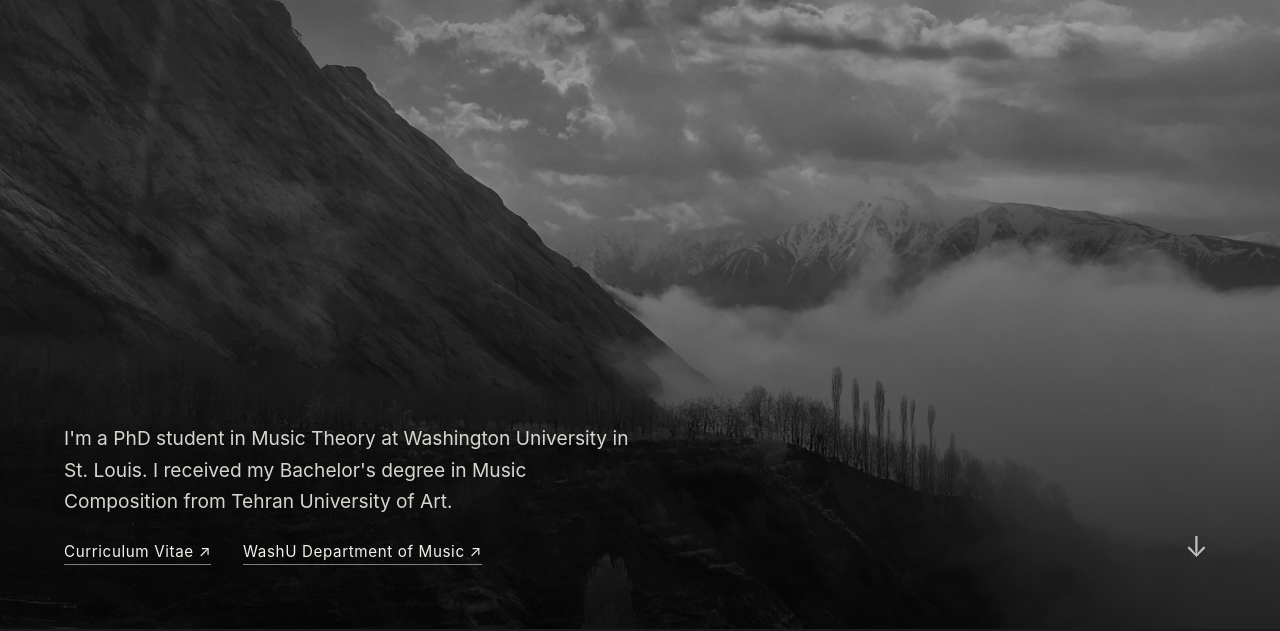
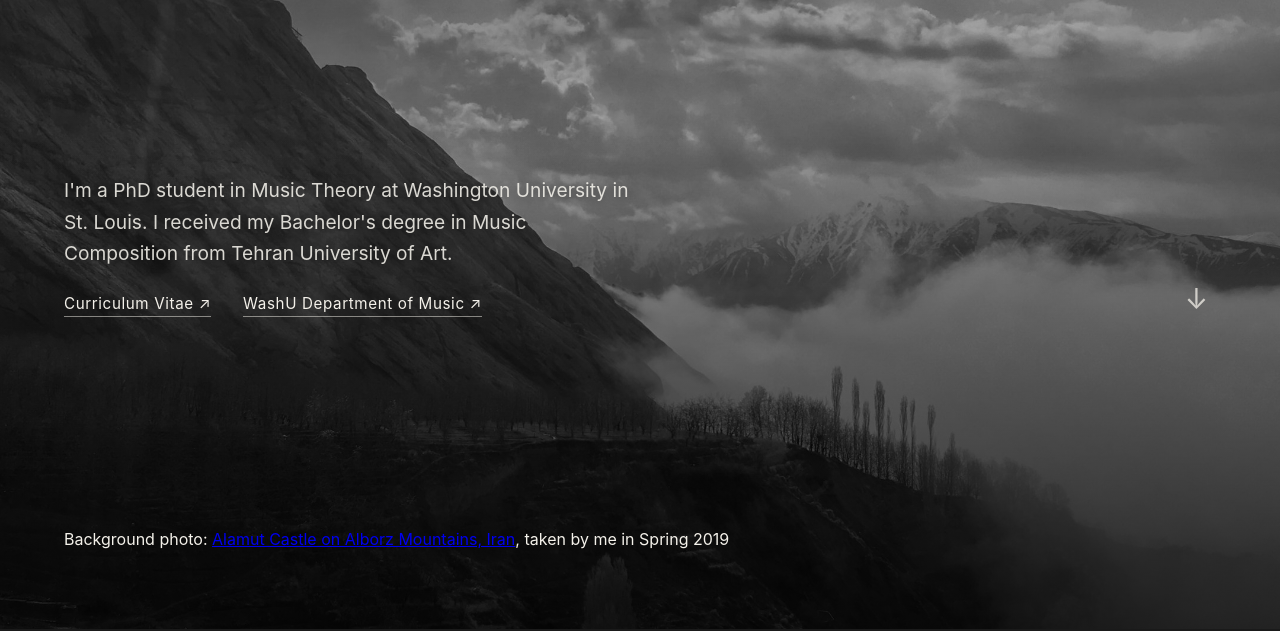
Before and after one commit to khashayarshahriyari/khashayar, a plain HTML site: page index.html in a window 1280 px wide. Shown: the part 171-802 px from the top of the page. Drawn offline with Linux system fonts and the light colour scheme.

Commit message:
Update index.html

```diff
--- a/index.html
+++ b/index.html
@@ -28,6 +28,7 @@
 
       <a class="scroll" href="#more" aria-label="Scroll down">&darr;</a>
     </div>
+        <p class="credit">Background photo: <a href="https://whc.unesco.org/en/list/1770/" target="_blank" rel="noopener noreferrer">Alamut Castle on Alborz Mountains, Iran</a>, taken by me in Spring 2019</p>
   </main>
 
   <!-- SECOND SECTION: a simple list. Click a line to open its gallery. -->
```
